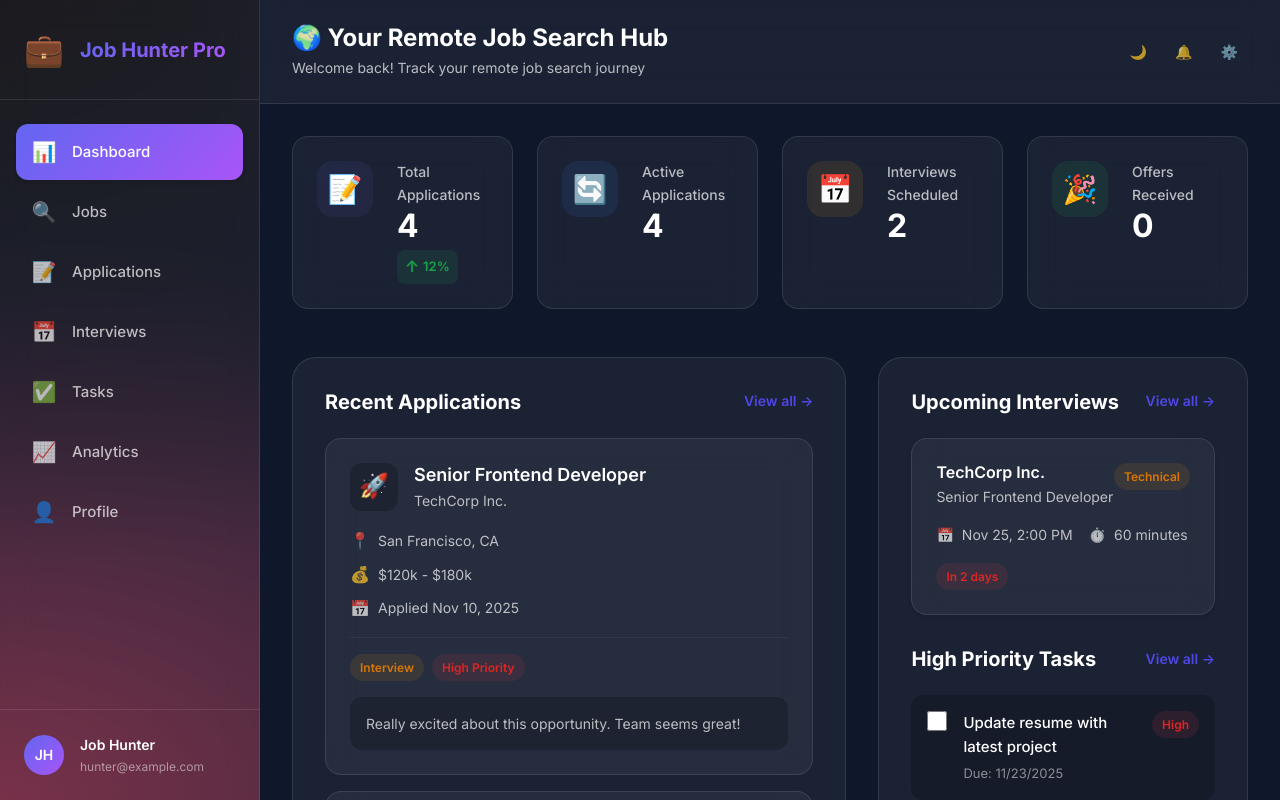
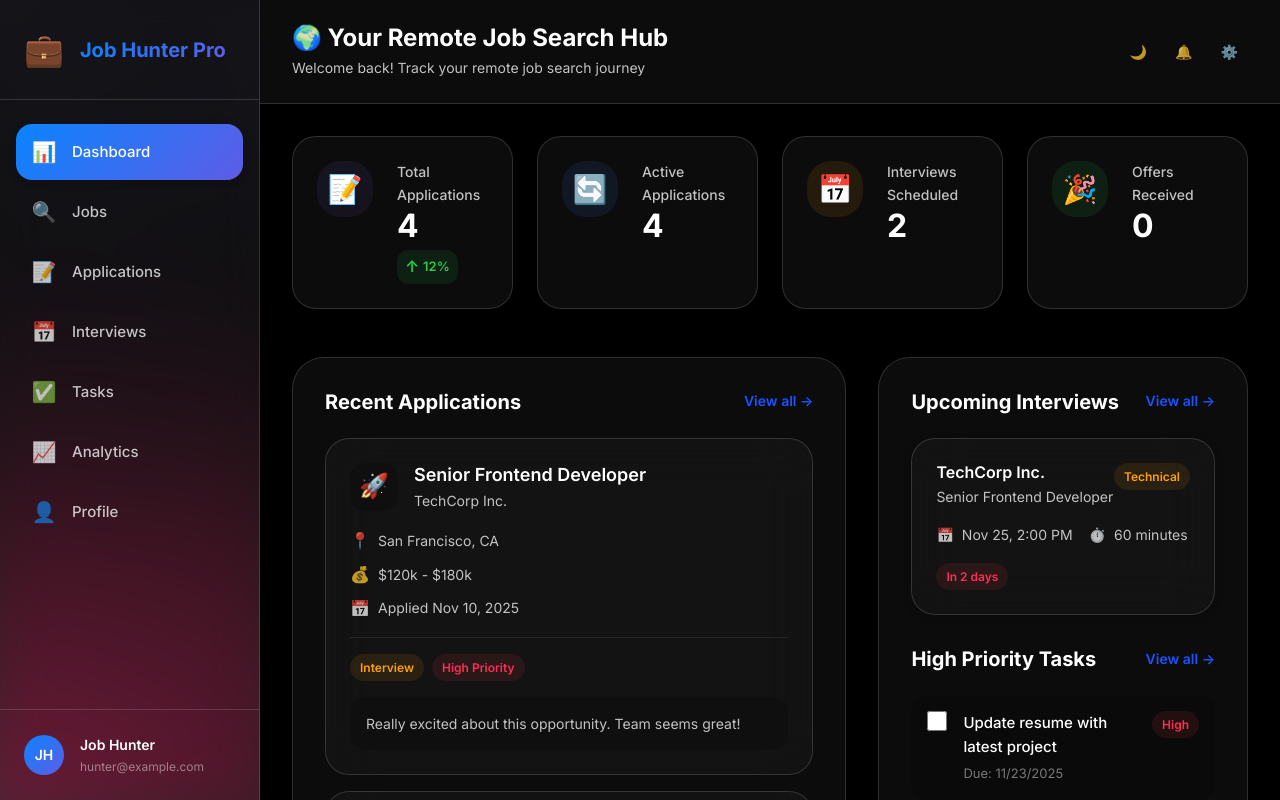
Before and after one commit to Kamu2000/Job-Hunter, a Next.js app: page / in a window 1280 px wide. Shown: the top 800 px of the page. Built offline with nearby package versions, Linux system fonts and the light colour scheme.

Commit message:
style: update theme to apple-inspired liquid glass (visionOS)

```diff
--- a/src/app/globals.css
+++ b/src/app/globals.css
@@ -2,48 +2,45 @@
 
 /* ===== CSS VARIABLES ===== */
 :root {
-  /* Primary Colors - Electric Violet & Blue */
-  --primary-50: #f0f4ff;
-  --primary-100: #e0e7ff;
-  --primary-200: #c7d2fe;
-  --primary-300: #a5b4fc;
-  --primary-400: #818cf8;
-  --primary-500: #6366f1;
-  --primary-600: #4f46e5;
-  --primary-700: #4338ca;
-  --primary-800: #3730a3;
-  --primary-900: #312e81;
+  /* Apple System Colors */
+  --primary-50: #f5f7ff;
+  --primary-100: #ebf0ff;
+  --primary-200: #d6e0ff;
+  --primary-300: #b3c7ff;
+  --primary-400: #809fff;
+  --primary-500: #4d77ff;
+  --primary-600: #1a53ff;
+  --primary-700: #0033cc;
+  --primary-800: #002299;
+  --primary-900: #001166;
 
-  /* Success Colors - Neon Green */
-  --success-400: #4ade80;
-  --success-500: #22c55e;
-  --success-600: #16a34a;
+  /* Functional Colors - Apple Style */
+  --success-400: #34c759;
+  --success-500: #30d158;
+  --success-600: #28cd41;
 
-  /* Warning Colors - Amber Glow */
-  --warning-400: #fbbf24;
-  --warning-500: #f59e0b;
-  --warning-600: #d97706;
+  --warning-400: #ffcc00;
+  --warning-500: #ffd60a;
+  --warning-600: #ff9f0a;
 
-  /* Danger Colors - Red Glow */
-  --danger-400: #f87171;
-  --danger-500: #ef4444;
-  --danger-600: #dc2626;
+  --danger-400: #ff3b30;
+  --danger-500: #ff453a;
+  --danger-600: #ff2d55;
 
-  /* Neutral Colors - Glass Theme */
-  --gray-50: rgba(255, 255, 255, 0.95);
-  --gray-100: rgba(255, 255, 255, 0.9);
-  --gray-200: rgba(255, 255, 255, 0.8);
-  --gray-300: rgba(255, 255, 255, 0.6);
-  --gray-400: rgba(255, 255, 255, 0.4);
-  --gray-500: rgba(255, 255, 255, 0.3);
-  --gray-600: rgba(255, 255, 255, 0.2);
-  --gray-700: rgba(255, 255, 255, 0.1);
-  --gray-800: rgba(0, 0, 0, 0.2);
-  --gray-900: rgba(0, 0, 0, 0.4);
+  /* Neutral Colors */
+  --gray-50: #f2f2f7;
+  --gray-100: #e5e5ea;
+  --gray-200: #d1d1d6;
+  --gray-300: #c7c7cc;
+  --gray-400: #aeaeb2;
+  --gray-500: #8e8e93;
+  --gray-600: #636366;
+  --gray-700: #48484a;
+  --gray-800: #3a3a3c;
+  --gray-900: #2c2c2e;
 
-  /* Liquid Glass Theme Variables */
-  --background: #0f172a;
-  /* Fallback */
+  /* Liquid Glass / visionOS Theme */
+  --background: #000000;
   --background-image:
     radial-gradient(at 0% 0%, hsla(253, 16%, 7%, 1) 0, transparent 50%),
     radial-gradient(at 50% 0%, hsla(225, 39%, 30%, 1) 0, transparent 50%),
@@ -51,34 +48,37 @@
     radial-gradient(at 0% 100%, hsla(339, 49%, 30%, 1) 0, transparent 50%),
     radial-gradient(at 100% 100%, hsla(225, 39%, 30%, 1) 0, transparent 50%);
 
-  --surface: rgba(255, 255, 255, 0.05);
-  --surface-elevated: rgba(255, 255, 255, 0.1);
-  --surface-hover: rgba(255, 255, 255, 0.15);
+  /* Glass Materials - visionOS */
+  --surface: rgba(30, 30, 30, 0.4);
+  /* Darker, more translucent */
+  --surface-elevated: rgba(40, 40, 40, 0.5);
+  --surface-hover: rgba(50, 50, 50, 0.6);
   --background-secondary: rgba(0, 0, 0, 0.2);
 
   --text-primary: #ffffff;
-  --text-secondary: rgba(255, 255, 255, 0.7);
-  --text-tertiary: rgba(255, 255, 255, 0.5);
+  --text-secondary: rgba(255, 255, 255, 0.75);
+  --text-tertiary: rgba(255, 255, 255, 0.45);
 
-  --border: rgba(255, 255, 255, 0.1);
-  --border-light: rgba(255, 255, 255, 0.05);
+  --border: rgba(255, 255, 255, 0.15);
+  --border-light: rgba(255, 255, 255, 0.08);
 
-  --glass-blur: blur(16px);
-  --glass-shadow: 0 4px 30px rgba(0, 0, 0, 0.1);
+  /* Apple Glass Effect */
+  --glass-blur: blur(25px) saturate(180%);
+  --glass-shadow: 0 8px 32px 0 rgba(0, 0, 0, 0.3);
 
-  --shadow-sm: 0 2px 4px rgba(0, 0, 0, 0.1);
-  --shadow-md: 0 8px 32px 0 rgba(0, 0, 0, 0.2);
-  --shadow-lg: 0 12px 40px 0 rgba(0, 0, 0, 0.3);
-  --shadow-xl: 0 20px 50px 0 rgba(0, 0, 0, 0.4);
+  --shadow-sm: 0 2px 8px rgba(0, 0, 0, 0.15);
+  --shadow-md: 0 8px 24px rgba(0, 0, 0, 0.2);
+  --shadow-lg: 0 16px 48px rgba(0, 0, 0, 0.3);
+  --shadow-xl: 0 24px 64px rgba(0, 0, 0, 0.4);
 
   /* Gradients */
-  --gradient-primary: linear-gradient(135deg, #6366f1 0%, #a855f7 100%);
-  --gradient-success: linear-gradient(135deg, #34d399 0%, #10b981 100%);
-  --gradient-warning: linear-gradient(135deg, #fbbf24 0%, #d97706 100%);
-  --gradient-danger: linear-gradient(135deg, #f87171 0%, #ef4444 100%);
-  --gradient-purple: linear-gradient(135deg, #c084fc 0%, #9333ea 100%);
-  --gradient-blue: linear-gradient(135deg, #60a5fa 0%, #2563eb 100%);
-  --gradient-glass: linear-gradient(135deg, rgba(255, 255, 255, 0.1), rgba(255, 255, 255, 0.05));
+  --gradient-primary: linear-gradient(135deg, #0A84FF 0%, #5E5CE6 100%);
+  --gradient-success: linear-gradient(135deg, #30D158 0%, #28CD41 100%);
+  --gradient-warning: linear-gradient(135deg, #FFD60A 0%, #FF9F0A 100%);
+  --gradient-danger: linear-gradient(135deg, #FF453A 0%, #FF2D55 100%);
+  --gradient-purple: linear-gradient(135deg, #BF5AF2 0%, #5E5CE6 100%);
+  --gradient-blue: linear-gradient(135deg, #0A84FF 0%, #64D2FF 100%);
+  --gradient-glass: linear-gradient(180deg, rgba(255, 255, 255, 0.15) 0%, rgba(255, 255, 255, 0.05) 100%);
 
   /* Spacing */
   --spacing-xs: 0.25rem;
@@ -88,29 +88,28 @@
   --spacing-xl: 2rem;
   --spacing-2xl: 3rem;
 
-  /* Border Radius */
-  --radius-sm: 0.5rem;
-  --radius-md: 0.75rem;
-  --radius-lg: 1rem;
-  --radius-xl: 1.5rem;
-  --radius-2xl: 2rem;
+  /* Border Radius - Apple Rounded */
+  --radius-sm: 0.75rem;
+  --radius-md: 1rem;
+  --radius-lg: 1.5rem;
+  --radius-xl: 2rem;
+  --radius-2xl: 2.5rem;
   --radius-full: 9999px;
 
   /* Transitions */
-  --transition-fast: 150ms cubic-bezier(0.4, 0, 0.2, 1);
-  --transition-base: 300ms cubic-bezier(0.4, 0, 0.2, 1);
-  --transition-slow: 500ms cubic-bezier(0.4, 0, 0.2, 1);
+  --transition-fast: 150ms cubic-bezier(0.25, 0.1, 0.25, 1);
+  --transition-base: 300ms cubic-bezier(0.25, 0.1, 0.25, 1);
+  --transition-slow: 500ms cubic-bezier(0.25, 0.1, 0.25, 1);
 }
 
 /* Dark Mode is default for Liquid Glass */
 [data-theme="dark"] {
-  /* Same as root since we are enforcing dark glass */
-  --background: #0f172a;
-  --surface: rgba(0, 0, 0, 0.2);
-  --surface-elevated: rgba(0, 0, 0, 0.3);
-  --text-primary: #f9fafb;
-  --text-secondary: #9ca3af;
-  --border: rgba(255, 255, 255, 0.1);
+  --background: #000000;
+  --surface: rgba(30, 30, 30, 0.4);
+  --surface-elevated: rgba(40, 40, 40, 0.5);
+  --text-primary: #ffffff;
+  --text-secondary: rgba(255, 255, 255, 0.75);
+  --border: rgba(255, 255, 255, 0.15);
 }
 
 /* ===== RESET & BASE STYLES ===== */
```
